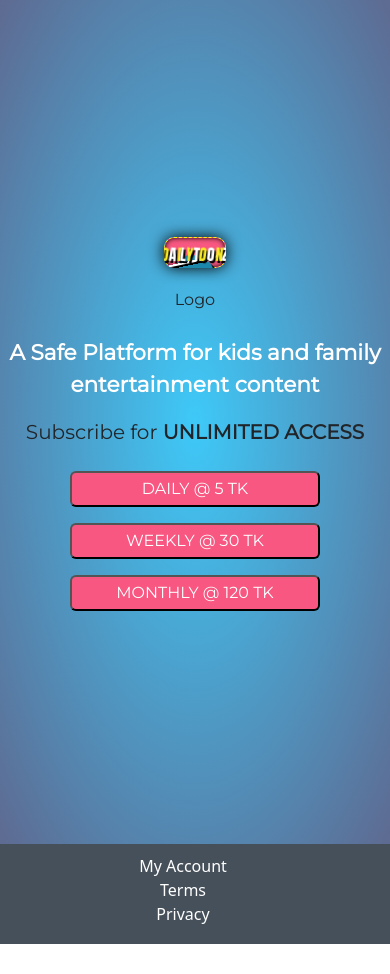
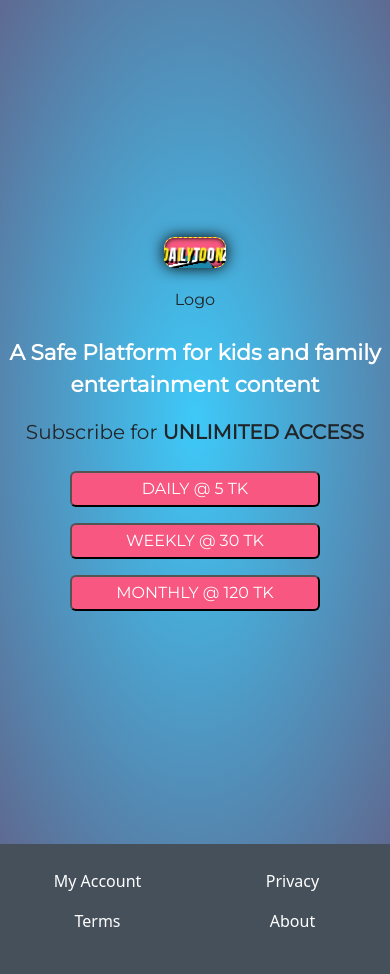
Before and after one commit to saleheen22/MyToonz1, a plain HTML site: page index.html in a window 390 px wide. Before the commit the page ends 944 px from the top, so only its background shows below. Drawn offline with nearby package versions, Linux system fonts and the light colour scheme.

Commit message:
footer section made two columns

```diff
--- a/index.css
+++ b/index.css
@@ -179,7 +179,7 @@
 }
 .ftr{
     background-color: rgb(70, 80, 90);
-    height: 100px;
+    height: 130px;
     padding-top: 45px;
 
 }
@@ -232,8 +232,8 @@ i {
 
 @media screen and (max-width: 800px) {
   .ftr{
-    height: 100px;
-    padding-top: 10px;
+    height: 130px;
+    padding-top: 25px;
 
 }
 }
--- a/index.html
+++ b/index.html
@@ -56,11 +56,19 @@
         </div>
         <div>
             <footer class="ftr p-text text-center">
-                <div class="row column-gap-3 column-gap-lg-0 w-100 ">
-                    <div class="col-12 col-lg-4"><a href="">My Account</a></div>
-                    <div class="col-12 col-lg-4"><a href="">Terms</a></div>
-                    <div class="col-12 col-lg-4"><a href="">Privacy</a></div>
-                </div>
+              <div class="container">
+                <div class="row">
+                  <div class="col-6">
+                    <div><a href="">My Account</a></div>
+                    <div class="mt-3"><a href="">Terms</a></div>
+                  </div>
+                  <div class="col-6">
+                    <div ><a href="">Privacy</a></div>
+                    <div class="mt-3" ><a href="">About</a></div>
+
+                  </div>
+              </div>
+              </div>
             </footer>
         </div>
 
```
